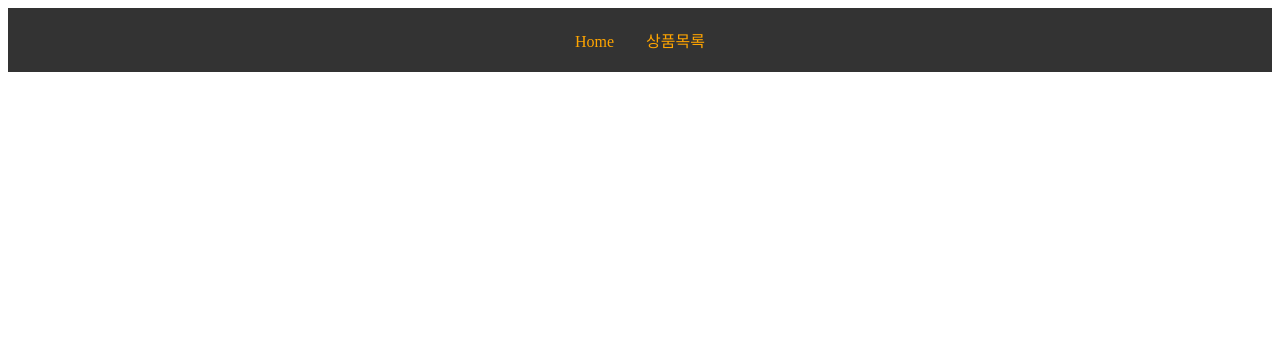
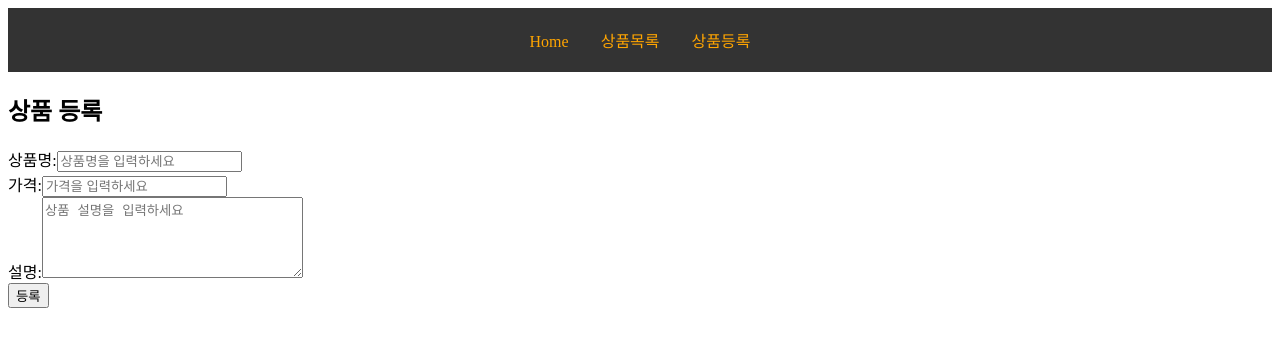
Before and after one commit to fatesa/shop, a React (Vite) app: page /add-product in a window 1280 px wide. Before the commit this address had no page. Shown: the top 346 px of the page. Built offline with nearby package versions, Linux system fonts and the light colour scheme.

Commit message:
2026-03-26 수업

```diff
--- a/src/App.jsx
+++ b/src/App.jsx
@@ -4,6 +4,7 @@ import { BrowserRouter, Routes, Route } from 'react-router-dom'
 import Main from './layouts/Main'
 import ProductList from './pages/ProductList'
 import ProudctInfo from './pages/ProductInfo'
+import AddProduct from './pages/AddProduct'
 
 function App() {
 
@@ -19,6 +20,7 @@ function App() {
             <Route path='/products' element={<ProductList />} />
             {/* :id -> products/1,2,3과 같음 */}
             <Route path='/products/:id' element={<ProudctInfo />} />
+            <Route path='/add-product' element={<AddProduct />} />
           </Routes>
         </BrowserRouter>
       </div>
--- a/src/layouts/Header.jsx
+++ b/src/layouts/Header.jsx
@@ -6,6 +6,7 @@ const Header = () => {
         <header className="header">
             <Link to='/'>Home</Link>
             <Link to='/products'>상품목록</Link>
+            <Link to='/add-product'>상품등록</Link>
         </header>
     )
 }
--- a/src/layouts/Main.jsx
+++ b/src/layouts/Main.jsx
@@ -1,7 +1,15 @@
+import mainImage from '../assets/hero.png';
+
 const Main = () => {
     return (
         <main className="main">
             <h1>컴퓨터 주변 기기 판매</h1>
+            <section>
+                <p>최신 컴퓨터 주변 기기를 만나보세요!</p>
+                <div>
+                    <img src={mainImage} alt="컴퓨터 주변 기기" />
+                </div>
+            </section>
         </main>
     )
 }
--- /dev/null
+++ b/src/pages/AddProduct.jsx
@@ -0,0 +1,95 @@
+import { useState } from "react";
+import { useNavigate } from "react-router-dom";
+
+const AddProduct = () => {
+
+    //통합 객체 선언, 객체로 초기화
+    const [formData, setFormData] = useState({
+        name : '',
+        price : '',
+        description : ''
+    });
+
+    //페이지 이동을 위한 훅
+    const navigate = useNavigate();
+
+    //입력값 변경
+    const handleChange = (e) => {
+        console.log(e.target.name);
+        const {name, value}  = e.target;
+
+        setFormData({
+            ...formData,
+            [name]:value // 변경된 값만 업데이트
+        });
+    }
+
+    //폼 제출
+    const handleSubmit = (e) => {
+        e.preventDefault(); //새로고침 방지
+        console.log("상품 추가 : ", formData);
+
+        //입력값 검증
+        if(!formData.name.trim() || !formData.price.trim() || !formData.description.trim()){
+            alert('모든 값을 입력해 주세요');
+            return; // 즉시 종료
+        }
+
+        //가격 검증
+        if(isNaN(formData.price) || formData.price <= 0){
+            alert('모든 값을 입력해 주세요');
+            return; //즉시 종료
+        }
+
+        console.log("상품 추가 : "+ formData);
+        alert('상품이 추가 되었습니다.');
+
+        //완료가 되면 상품 목록 페이지로 이동
+        navigate('/products');
+    }
+
+    return (
+        <div className="add-product">
+            <h2>상품 등록</h2>
+            <form onSubmit={handleSubmit}>
+                <div>
+                    <label htmlFor="name">상품명:</label>
+                    <input
+                        type="text"
+                        name="name"
+                        placeholder="상품명을 입력하세요"
+                        value={formData.name}
+                        onChange={handleChange} />
+                </div>
+
+                <div>
+                    <label htmlFor="price">가격:</label>
+                    <input
+                        type="number"
+                        min={1}
+                        name="price"
+                        placeholder="가격을 입력하세요"
+                        value={formData.price}
+                        onChange={handleChange} />
+                </div>
+
+                <div>
+                    <label htmlFor="description">설명:</label>
+                    <textarea
+                        placeholder="상품 설명을 입력하세요"
+                        name="description"
+                        rows={5}
+                        cols={30}
+                        value={formData.description}
+                        onChange={handleChange} />
+                </div>
+
+                <div>
+                    <button type="submit">등록</button>
+                </div>
+            </form>
+        </div>
+    )
+}
+
+export default AddProduct
--- a/src/pages/ProductList.jsx
+++ b/src/pages/ProductList.jsx
@@ -16,6 +16,12 @@ const ProductList = () => {
                         <p>설명 : {product.description}</p>
                     </div>
                 ))}
+                <hr />
+                <div>
+                    <Link to="/add-product">
+                        <button>상품 등록하기</button>
+                    </Link>
+                </div>
             </ul>
         </section>
     )
```
